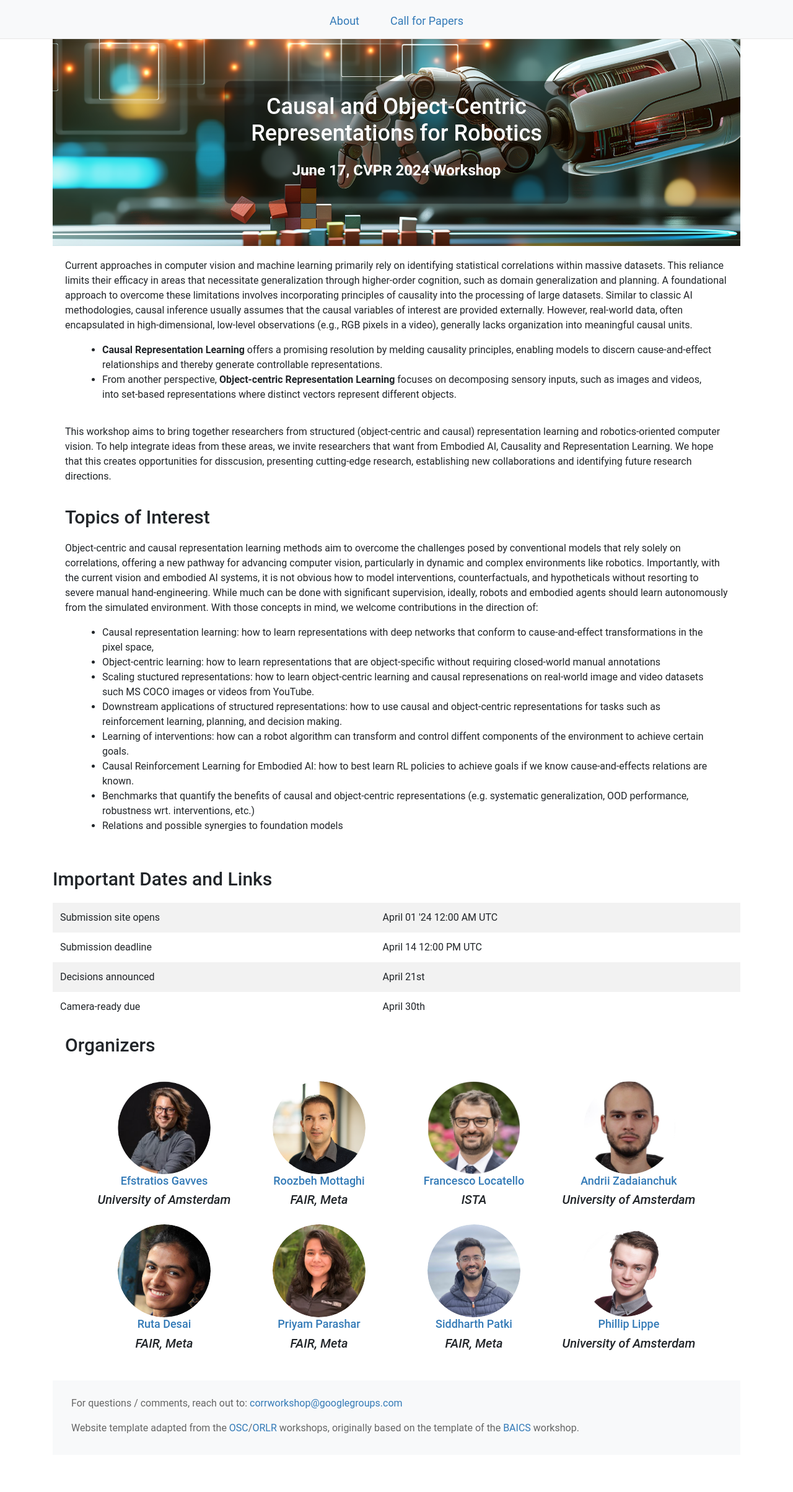
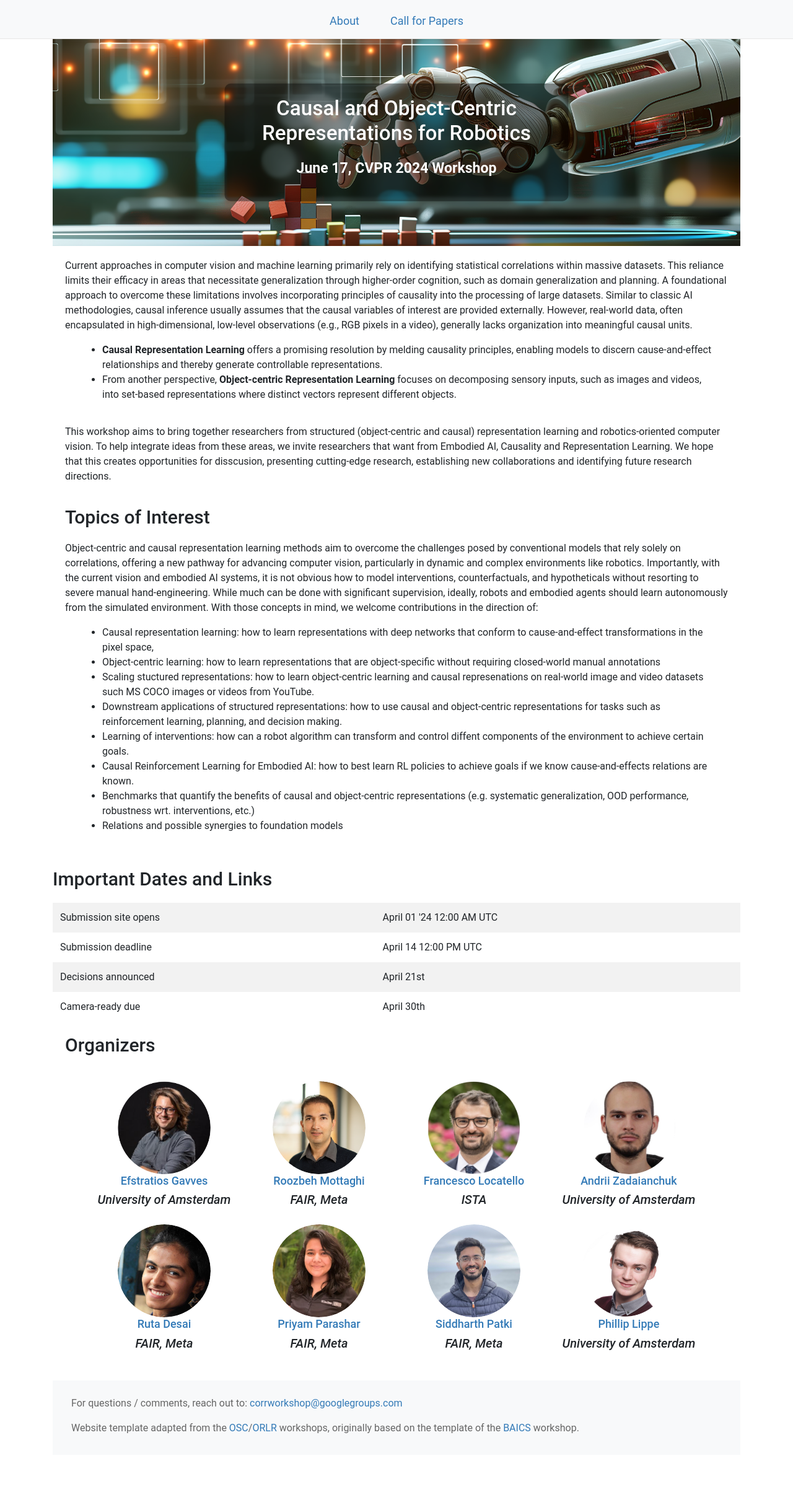
Before and after one commit to corrworkshop/corrworkshop.github.io, a Jekyll site: the page built from index.html, in a window 1280 px wide. Shown: the whole page at 62% size. Built offline with Jekyll 4.4.1, drawn with Linux system fonts in a browser that asks for light colours; nearby versions of some CDN libraries.

Commit message:
Improving font size for mobile devices

```diff
--- a/css/style.css
+++ b/css/style.css
@@ -273,7 +273,10 @@ table .time {
   font-weight: bold; /* Makes the font bolder */
   /* text-shadow: 2px 2px 4px rgba(0,0,0,0.5); Adds a shadow to the text */
   max-width: 80%; /* Ensures text block doesn't span the full width of the image */
+  max-height: 100%;
   box-sizing: border-box;
+  font-size: 1.8vw;
+  display: block;
 }
 
 .banner-text h1,
@@ -282,4 +285,5 @@ table .time {
   color: #FFFFFF; /* Ensuring text is white */
   margin-bottom: 20px; /* Keep or adjust as needed */
   font-family: Roboto, sans-serif; /* Ensure consistency if needed, or remove if not */
+  font-size: 2.6vw;
 }
```
Also changed, not shown: README.md.
